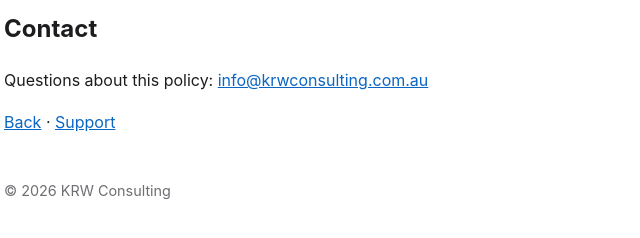
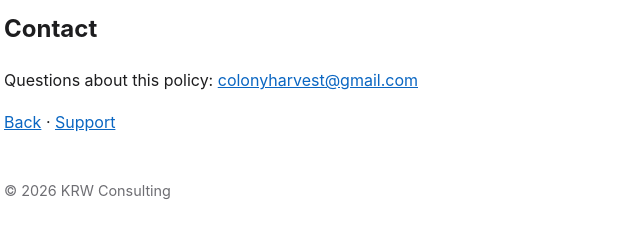
Before and after one commit to wayneorourke/colonyharvest-site, a plain HTML site: page privacy.html in a window 1280 px wide. Shown: the part 1021-1259 px from the top of the page, 296-936 px from the left. Drawn offline with Linux system fonts and the light colour scheme.

Commit message:
Add files via upload

```diff
--- a/privacy.html
+++ b/privacy.html
@@ -14,6 +14,6 @@
 <h2>Changes to this policy</h2>
 <p>If this policy changes, we'll update the date above and publish the new version on this page.</p>
 <h2>Contact</h2>
-<p>Questions about this policy: <a href="mailto:info@krwconsulting.com.au">info@krwconsulting.com.au</a></p>
+<p>Questions about this policy: <a href="mailto:colonyharvest@gmail.com">colonyharvest@gmail.com</a></p>
 <p><a href="index.html">Back</a> &middot; <a href="support.html">Support</a></p>
 <footer>&copy; 2026 KRW Consulting</footer></body></html>
```
Also changed, not shown: support.html (+1 -1 lines).
